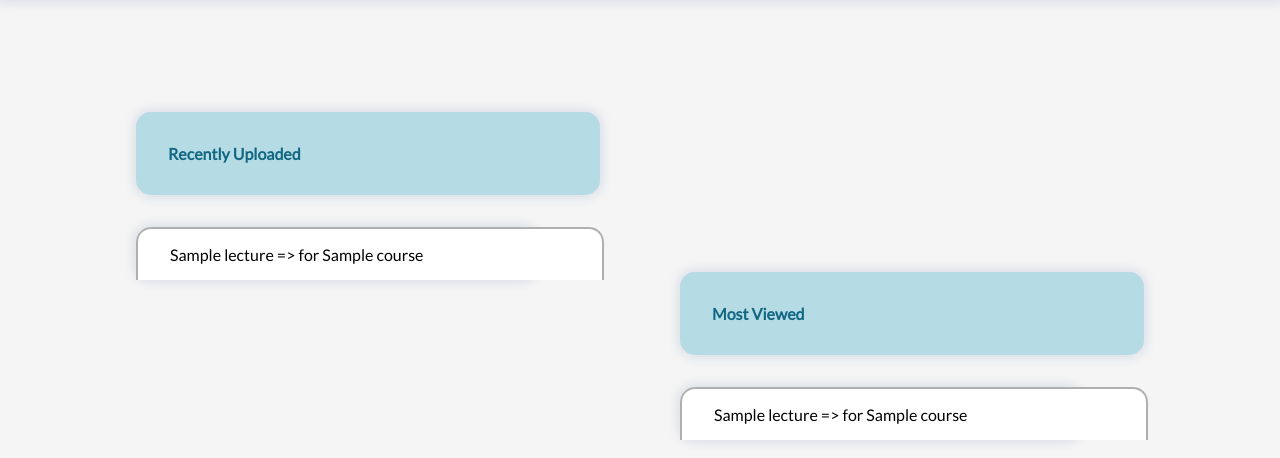
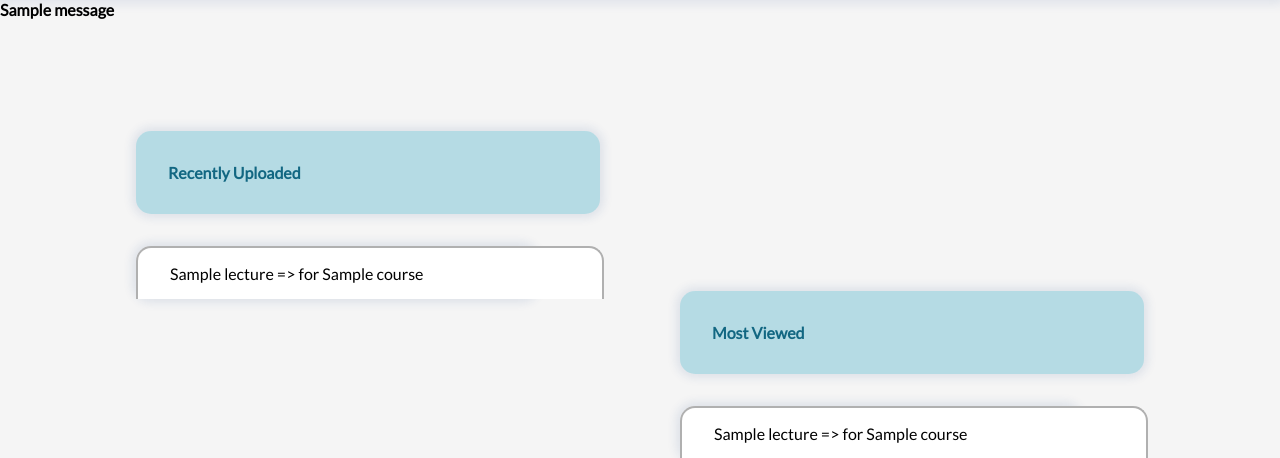
Before and after one commit to Ishitanarsiker/WAD2_GroupProject, a Django app: page /lectureFinderApp/ in a window 1280 px wide. Shown: the part 83-541 px from the top of the page. Run offline with Django 3.2, Linux system fonts and the light colour scheme; tables that the repository leaves empty hold one stand-in row (values such as "Sample post"); one stand-in notice (Sample message) is shown.

Commit message:
Error messages added for authentication system.

```diff
--- a/lectureFinder/lectureFinderApp/views.py
+++ b/lectureFinder/lectureFinderApp/views.py
@@ -3,6 +3,7 @@ from django.urls import reverse
 from django.contrib.auth.decorators import login_required
 from django.contrib.auth.models import User
 from django.contrib.auth import authenticate, login, logout
+from django.contrib import messages
 from .models import Lecture, SavedLecture, UserProfile, Course
 from .forms import UserForm, UserProfileForm, UploadLectureForm
 
@@ -118,6 +119,7 @@ def signup(request):
 
             return redirect(reverse('lectureFinderApp:members'))
         else:
+            messages.add_message(request, messages.ERROR, "Something went wrong during registration, please try again.")
             return redirect(reverse('lectureFinderApp:index'))
 
 
@@ -133,11 +135,14 @@ def login_user(request):
                 login(request, user)
                 return redirect(reverse('lectureFinderApp:members'))
             else:
+                messages.add_message(request, messages.ERROR, "Your account has been disabled.")
                 return redirect(reverse('lectureFinderApp:index'))
         else:
+            messages.add_message(request, messages.ERROR, "Invalid login details.")
             return redirect(reverse('lectureFinderApp:index'))
     else:
         # When user tries to go to the MEMBERS link, but they aren't logged in.
+        messages.add_message(request, messages.INFO, "You must be logged in to access the members area.")
         return redirect(reverse('lectureFinderApp:index'))
 
 
--- a/lectureFinder/templates/lectureFinderApp/base.html
+++ b/lectureFinder/templates/lectureFinderApp/base.html
@@ -195,8 +195,10 @@
 </header>
 <script src="{% static 'js/base.js' %}"></script>
 
-{% if error_message %}
-    <strong>{{ error_message }}</strong>
+{% if messages %}
+    {% for message in messages %}
+        <strong>{{ message }}</strong>
+    {% endfor %}
 {% endif %}
 
 {% block body_block %}
```
